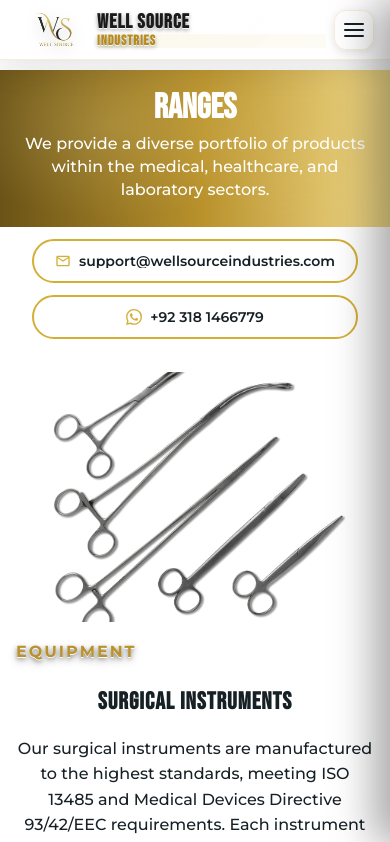
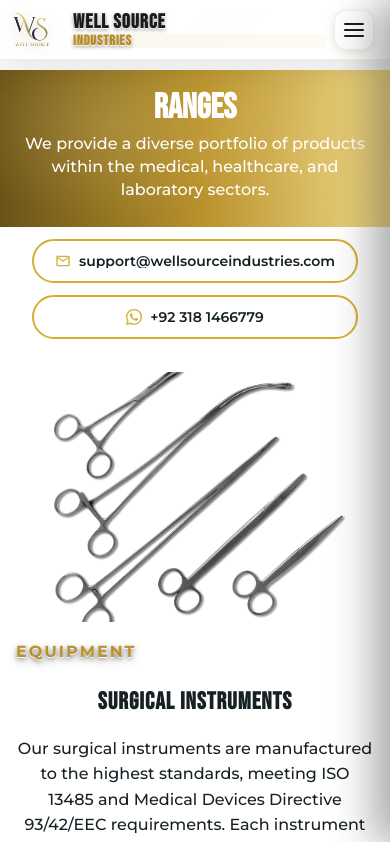
Before and after one commit to Rameezghafoor/wellsource, a Next.js app: page /ranges in a window 390 px wide. Shown: the top 842 px of the page. Built offline with nearby package versions, Linux system fonts and the light colour scheme.

Commit message:
Fix mobile header logo to start from very beginning (left edge) on all mobile screen sizes

```diff
--- a/components/Header.module.css
+++ b/components/Header.module.css
@@ -227,14 +227,14 @@
 /* === Mobile adjustments: fix header layout and menu === */
 @media (max-width: 767px){
   .header {
-    padding: 0 16px 0 16px; /* Equal padding on both sides */
+    padding: 0 16px 0 0; /* No left padding, only right padding for menu icon */
     height: 60px; /* Slightly smaller header on mobile */
   }
 
   .logoWrap {
     margin-left: 0;
     gap: 8px; /* Smaller gap for mobile */
-    padding: 4px 8px; /* Reduced padding */
+    padding: 4px 8px 4px 0; /* No left padding, only right padding */
     background: transparent; /* Remove background for cleaner look */
     border-radius: 8px;
     backdrop-filter: none; /* Remove blur for better performance */
@@ -438,8 +438,12 @@
 /* === Very narrow mobile screens (iPhone SE, etc.) === */
 @media (max-width: 375px) {
   .header {
-    padding: 0 12px 0 12px;
+    padding: 0 12px 0 0; /* No left padding, only right padding for menu icon */
     height: 56px;
+  }
+
+  .logoWrap {
+    padding: 4px 8px 4px 0; /* No left padding, only right padding */
   }
 
   .logoImg {
@@ -524,8 +528,12 @@
 /* === Ultra narrow screens (320px and below) === */
 @media (max-width: 320px) {
   .header {
-    padding: 0 10px 0 10px;
+    padding: 0 10px 0 0; /* No left padding, only right padding for menu icon */
     height: 52px;
+  }
+
+  .logoWrap {
+    padding: 4px 8px 4px 0; /* No left padding, only right padding */
   }
 
   .logoImg {
@@ -718,6 +726,14 @@
 
   /* iPhone specific adjustments */
   @media (max-width: 430px) and (max-height: 932px) {
+    .header {
+      padding: 0 16px 0 0; /* No left padding, only right padding for menu icon */
+    }
+
+    .logoWrap {
+      padding: 4px 8px 4px 0; /* No left padding, only right padding */
+    }
+
     .drawerHeader {
       height: 56px;
       padding: 0 16px;
@@ -759,6 +775,14 @@
 
   /* iPhone SE and smaller */
   @media (max-width: 375px) and (max-height: 667px) {
+    .header {
+      padding: 0 12px 0 0; /* No left padding, only right padding for menu icon */
+    }
+
+    .logoWrap {
+      padding: 4px 8px 4px 0; /* No left padding, only right padding */
+    }
+
     .drawerHeader {
       height: 52px;
       padding: 0 12px;
```
